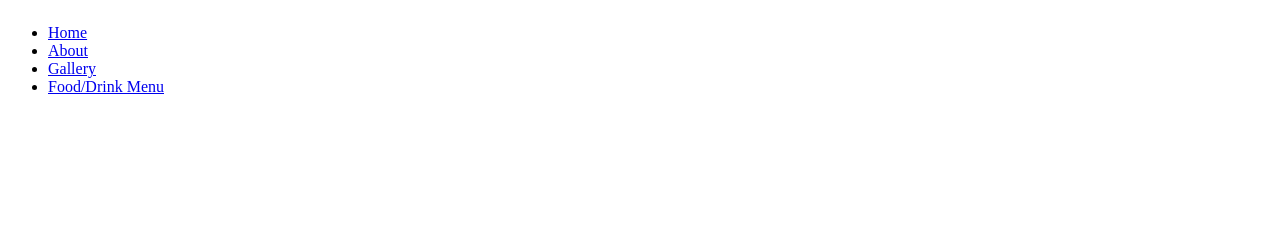
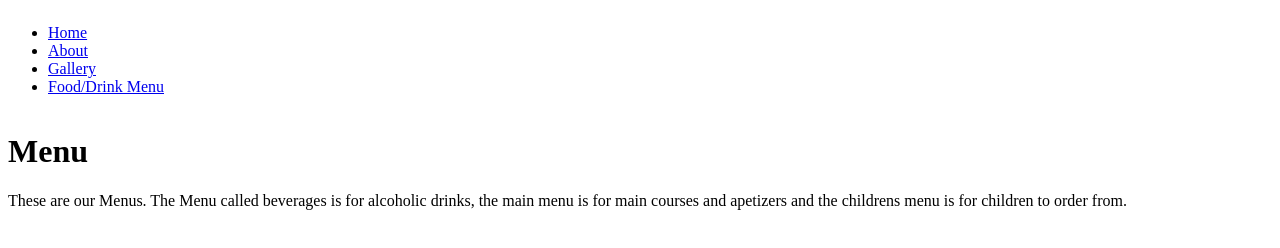
Before and after one commit to jaredherman/cpnt260-a2, a plain HTML site: page index.html in a window 1280 px wide. Drawn offline with Linux system fonts and the light colour scheme.

Commit message:
added main h1 and a paragraph

```diff
--- a/index.html
+++ b/index.html
@@ -10,6 +10,11 @@
             </ul>
         </nav>
     </header>
+      <main>
+          <h1>Menu</h1>
+          <p>These are our Menus. The Menu called beverages is for alcoholic drinks, the main menu is for main courses and apetizers and the childrens menu is for children to order from.</p>
+
+      </main>
 
 
 
```
